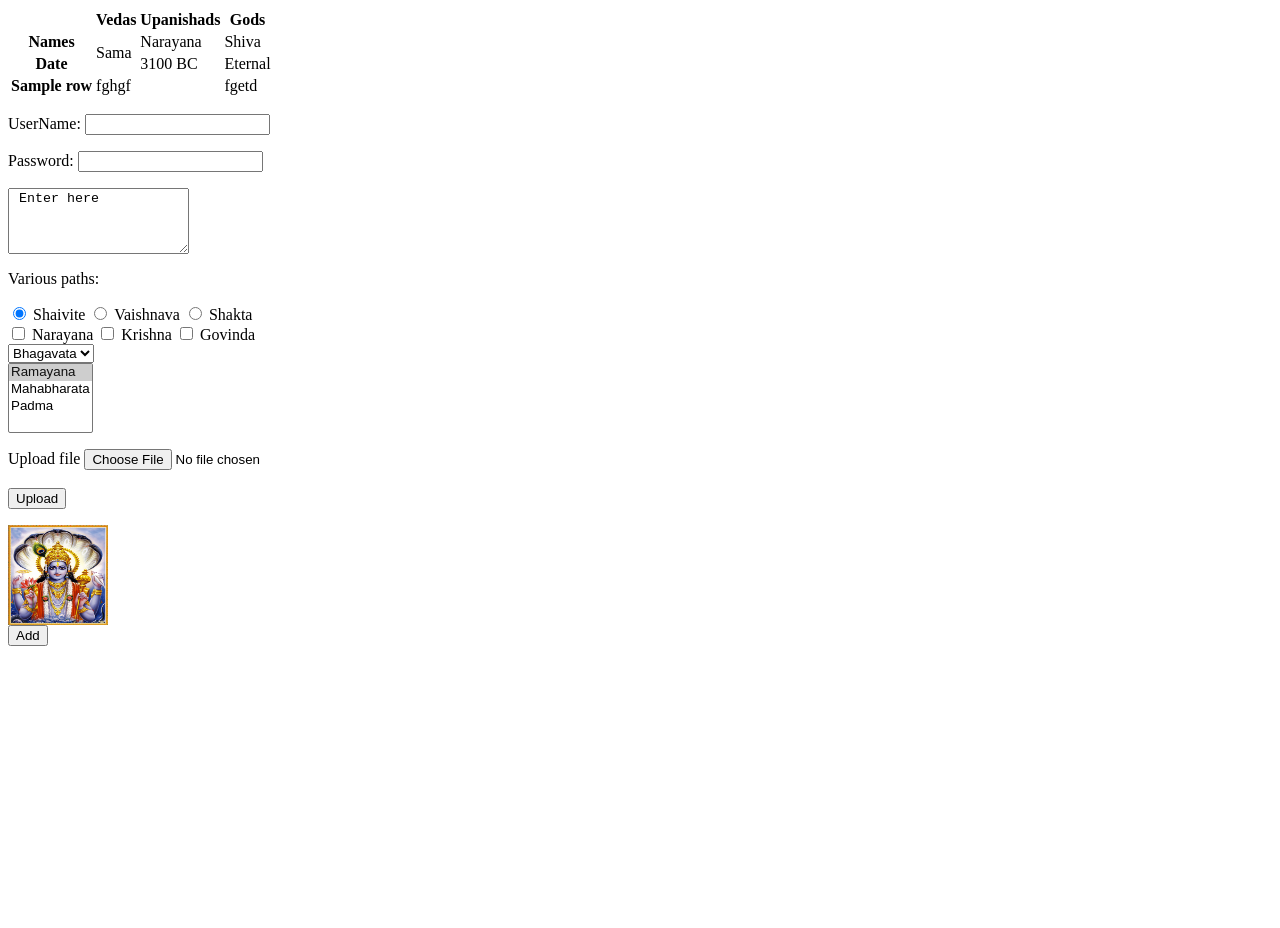
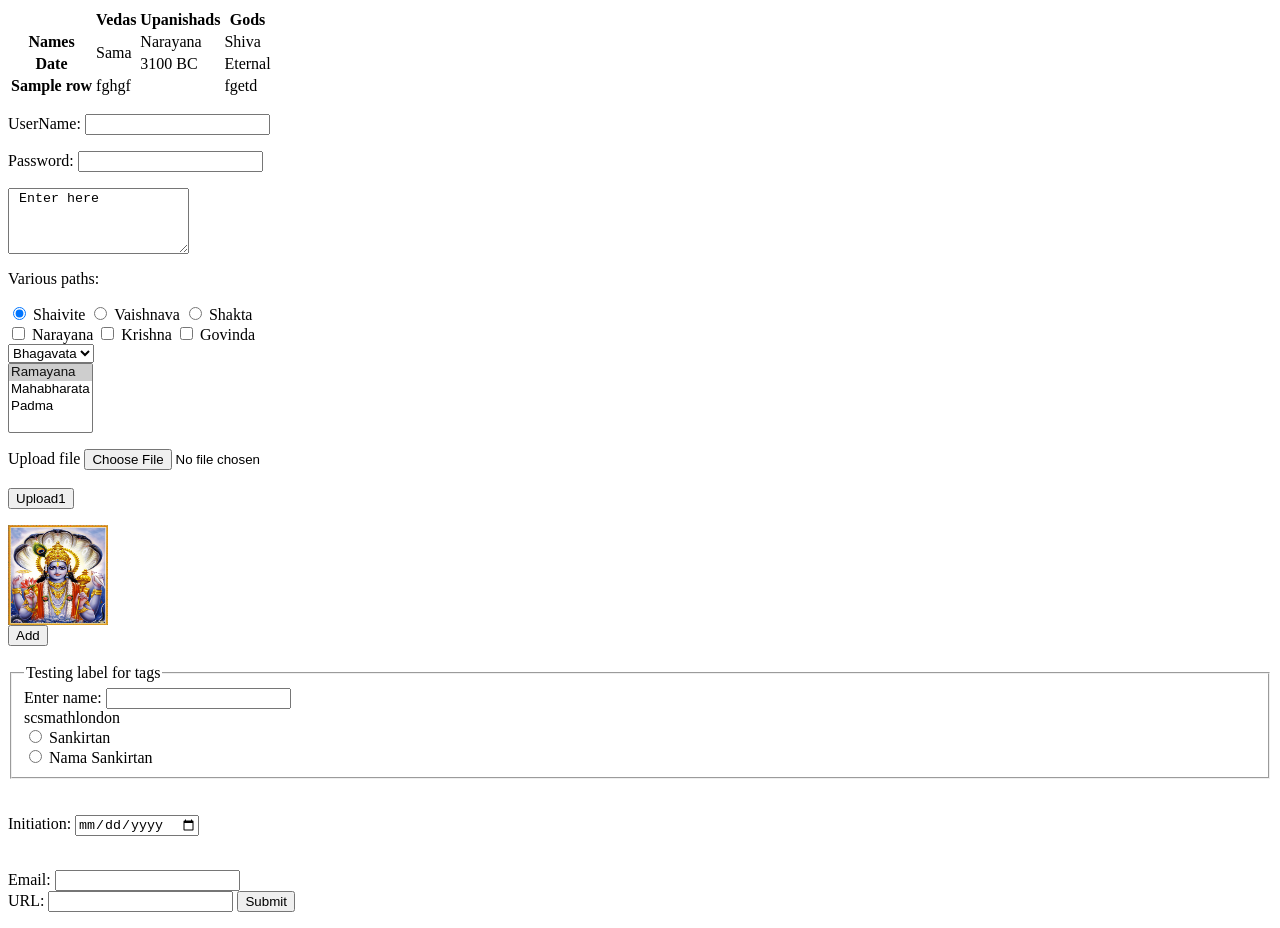
Before and after one commit to ShriramVarada/HTML, a plain HTML site: page Projects/index.html in a window 1280 px wide. Before the commit the page ends 800 px from the top, so only its background shows below. Drawn offline with Linux system fonts and the light colour scheme.

Commit message:
More form elements

```diff
--- a/Projects/index.html
+++ b/Projects/index.html
@@ -64,10 +64,30 @@
 
   <form action="http://www.scsmathlondon.org/get-involved/mantra-meditation" method="post" id="Sample2">
     <p> Upload file
-    <input type="file" name="Fileupload"><br /> <br /><input type="submit" name="submit form" value="Upload"> </p>
+    <input type="file" name="Fileupload"><br /> <br /><input type="submit" name="submit form" value="Upload1"> </p>
     <input type="image" src="Names of God\Images\mahavishnu2.jpg" height="100" width="100"> <br />
     <button> Add </button>
-    <input type="hidden" name="hid" value="dumb">
+    <input type="hidden" name="hid" value="dumb"><br /><br />
+
+    <fieldset>
+      <legend> Testing label for tags </legend>
+        <label> Enter name: <input type="text" name="age" required="required"></label><br />
+        scsmathlondon <br />
+        <input type="radio" name="sankirtan" id="1" value="Chant">
+        <label for="1"> Sankirtan </label><br />
+        <input type="radio" name="sankirtan" id="2" value="Vishnu">
+        <label> Nama Sankirtan </label>
+    </fieldset>
+
+    <br /><br />
+    <label> Initiation: <input type="date" name="Initiation"> </label>
+    <br /><br />
+  </form>
+
+  <form id="321" action="https://www.youtube.com/feed/subscriptions" method="get">
+    Email: <input type="email" name="myemail"><br />
+    URL: <input type="url" name="Uniform">
+    <input type="submit" value="Submit">
   </form>
 
 </body>
```
